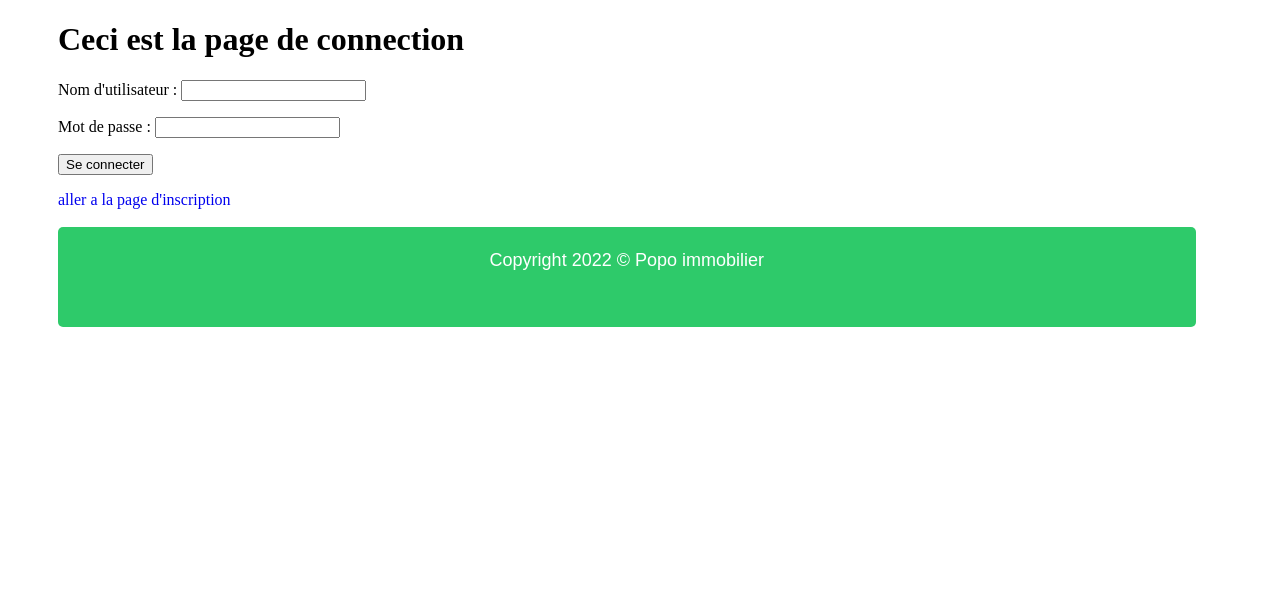
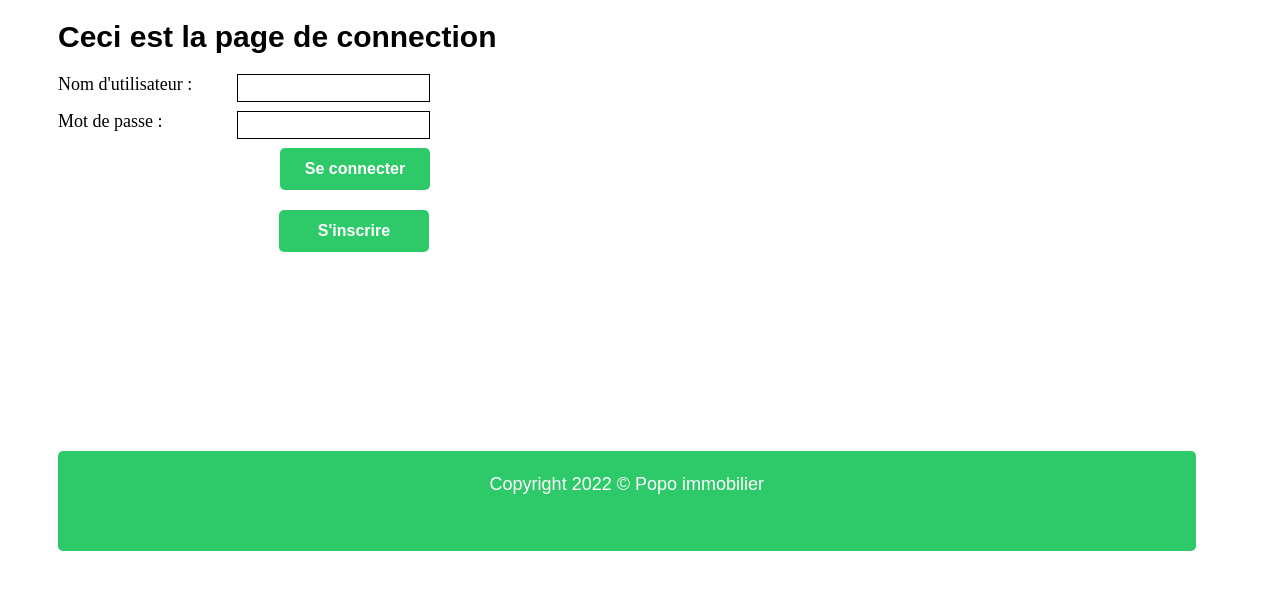
Before and after one commit to pgndiaye/immobilier, a Django app: page /login/ in a window 1280 px wide. Shown: the part 88-678 px from the top of the page. Run offline with Django 4.2, Linux system fonts and the light colour scheme.

```diff
--- /dev/null
+++ b/src/authentication/static/authentication/css/authentication_login.css
@@ -0,0 +1,62 @@
+.bnt_connect, .bnt_page_logout {
+    height: 42px;
+    font-size: 16px;
+    font-family: Arial;
+    background-color: #2eca6a;
+    border: 0;
+    border-radius: 5px;
+    color: white;
+    font-weight: 700;
+    padding: 10px 10px;
+    cursor: pointer;
+    width: 150px;
+    margin-bottom: 20px;
+    display: block;
+}
+
+.bnt_connect {
+    position: relative;
+    right: -222px;
+}
+
+.bnt_page_logout {
+    position: relative;
+    left: 221px;
+    margin-bottom: 100px;
+}
+
+
+label {
+    font-size: 18px;
+}
+
+#id_username, #id_password {
+    float: right;
+    transition-property: all;
+    transition-duration: 1s;
+    border: 1px solid #ced4da;
+    font-size: 14px;
+    font-family: Arial, Helvetica, sans-serif;
+    padding: 5px;
+    border: 1px solid;
+}
+
+#id_username:focus, #id_password:focus {
+    border-color: #2eca6a;
+    outline: 0;
+}
+
+form {
+    width: 372px;
+}
+
+.container_form {
+    position: relative;
+    height: 359px;
+}
+
+h1 {
+    font-family: Arial, Helvetica, sans-serif;
+    font-size: 30px;
+
+}
--- a/src/authentication/static/authentication/css/authentication_update.css
+++ b/src/authentication/static/authentication/css/authentication_update.css
@@ -12,7 +12,9 @@ position: relative;}
     transition-duration: 1s;
     border: 1px solid;
     font-size: 14px;
+    font-family: Arial, Helvetica, sans-serif;
     padding: 5px;
+    border: 1px solid #ced4da;
 }
 
 #id_username:focus {
--- a/src/authentication/templates/authentication/authentication_login.html
+++ b/src/authentication/templates/authentication/authentication_login.html
@@ -1,5 +1,9 @@
 {% extends "authentication/base.html" %}
+{% load static %}
 {% block content %}
+{% block style %}
+    <link rel="stylesheet" href="{% static 'authentication/css/authentication_login.css' %}">
+{% endblock %}
 
 {% if messages %}
         {% for message in messages %}
@@ -11,11 +15,13 @@
         <p>{{error}}</p>
     {% endfor %}
 <h1>Ceci est la page de connection</h1>
-<form method="post">
-    {{ form.as_p }}
-    {% csrf_token %}
-    <input type="submit" value="Se connecter">
-    <p><a href="{% url 'singup' %}">aller a la page d'inscription</a></p>
-</form>
+<div class="container_form">
+    <form method="post">
+        {{ form.as_p }}
+        {% csrf_token %}
+        <input type="submit" value="Se connecter" class="bnt_connect">
+    </form>
+    <a href="{% url 'singup' %}"><button class="bnt_page_logout">S'inscrire</button></a>
+</div>
 
 {% endblock %}
--- a/src/authentication/templates/authentication/base.html
+++ b/src/authentication/templates/authentication/base.html
@@ -29,7 +29,7 @@
                                     </ul>
                                 </div>
                                 <div class="container_logo">
-                                    {% if user.photo_profile.url %}
+                                    {% if user.photo_profile %}
                                     <img src="{{ user.photo_profile.url }}" alt="Logo user" class="logo_user">
                                     {% else %}
                                         <img src="{% static 'authentication/img/utilisateur.png' %}" alt="Logo user" class="logo_user">
```
Also changed, not shown: src/authentication/static/authentication/css/authentication_singup.css (added, +66 -0 lines), src/authentication/templates/authentication/authentication_singup.html (+16 -28 lines), src/mydatabase.sqlite3.
